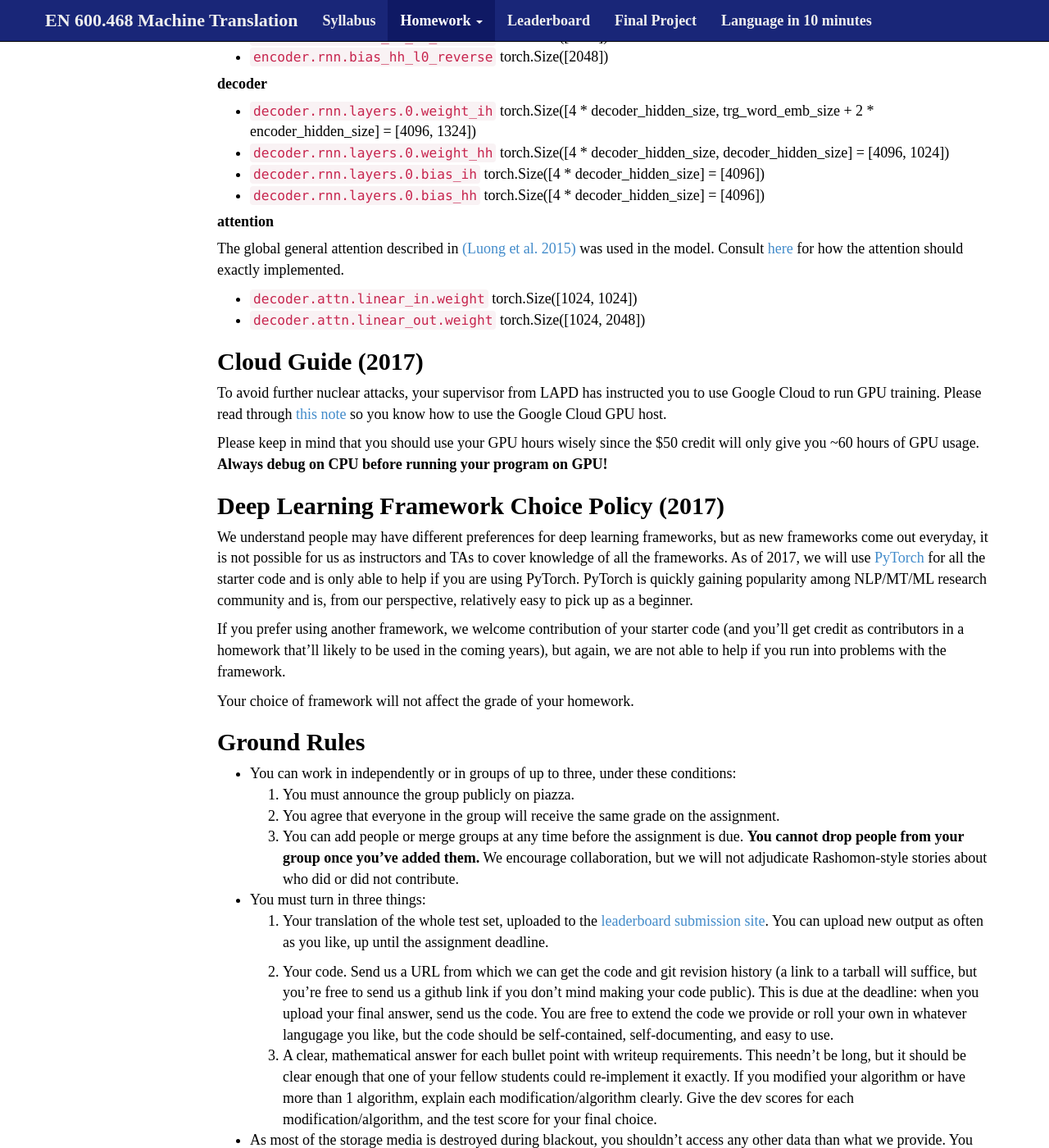
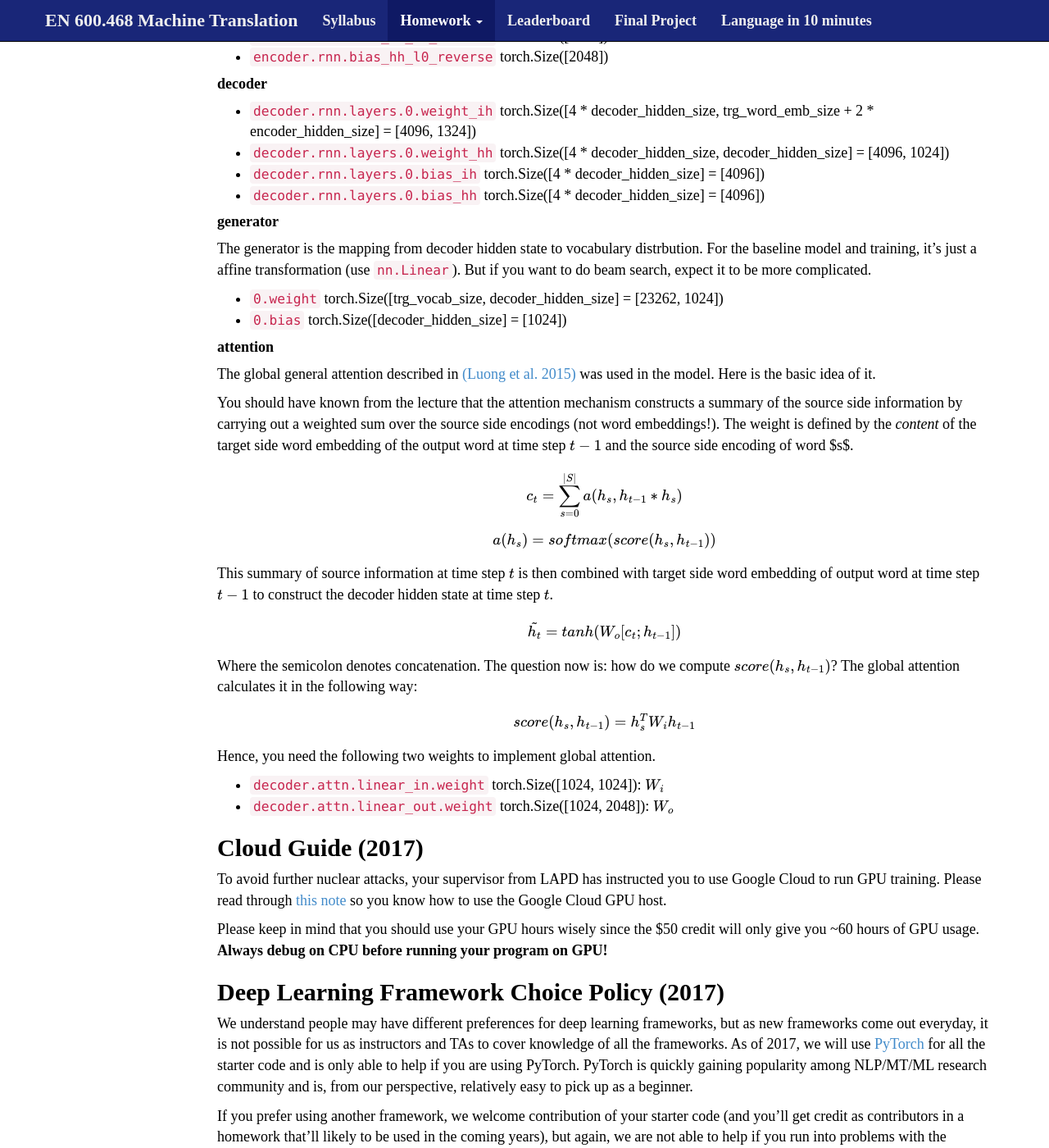
Before and after one commit to mt-class/jhu, a Jekyll site: the page built from nn_hw5.md, in a window 1280 px wide and 1400 px high, scrolled down 1911 px. Shown: the whole window at 82% size. Built offline with Jekyll 4.4.1, drawn with Linux system fonts in a browser that asks for light colours; nearby versions of some CDN libraries; some web fonts are replaced; formulas are drawn with MathJax 3.

Commit message:
add generator weights and Luong attention description

```diff
--- a/nn_hw5.md
+++ b/nn_hw5.md
@@ -70,11 +70,33 @@ The file `model.param` is a Python dictionary that contains the model dump that'
 + `decoder.rnn.layers.0.bias_ih` torch.Size([4 * decoder_hidden_size] = [4096])
 + `decoder.rnn.layers.0.bias_hh` torch.Size([4 * decoder_hidden_size] = [4096])
 
+#### generator
+The generator is the mapping from decoder hidden state to vocabulary distrbution. For the baseline model and training, it's just a affine transformation (use `nn.Linear`). But if you want to do beam search, expect it to be more complicated.
+
++ `0.weight` torch.Size([trg_vocab_size, decoder_hidden_size] = [23262, 1024])
++ `0.bias` torch.Size([decoder_hidden_size] = [1024])
+
 #### attention
-The global general attention described in [(Luong et al. 2015)](https://arxiv.org/pdf/1508.04025.pdf) was used in the model. Consult [here](https://github.com/shuoyangd/OpenNMT-py/blob/en600.468/onmt/modules/GlobalAttention.py) for how the attention should exactly implemented.
+The global general attention described in [(Luong et al. 2015)](https://arxiv.org/pdf/1508.04025.pdf) was used in the model. Here is the basic idea of it.
 
-+ `decoder.attn.linear_in.weight` torch.Size([1024, 1024])
-+ `decoder.attn.linear_out.weight` torch.Size([1024, 2048])
+You should have known from the lecture that the attention mechanism constructs a summary of the source side information by carrying out a weighted sum over the source side encodings (not word embeddings!). The weight is defined by the *content* of the target side word embedding of the output word at time step $$t-1$$ and the source side encoding of word $s$.
+
+$$c_t = \sum_{s=0}^{\mid S\mid} a(h_s, h_{t-1} * h_s)$$
+
+$$a(h_s) = softmax(score(h_s, h_{t-1}))$$
+
+This summary of source information at time step $$t$$ is then combined with target side word embedding of output word at time step $$t-1$$ to construct the decoder hidden state at time step $$t$$.
+
+$$\tilde{h_t} = tanh(W_o [c_t; h_{t-1}])$$
+
+Where the semicolon denotes concatenation. The question now is: how do we compute $$score(h_s, h_{t-1})$$? The global attention calculates it in the following way:
+
+$$score(h_s, h_{t-1}) = h_s^T W_i h_{t-1}$$
+
+Hence, you need the following two weights to implement global attention.
+
++ `decoder.attn.linear_in.weight` torch.Size([1024, 1024]): $$W_i$$
++ `decoder.attn.linear_out.weight` torch.Size([1024, 2048]): $$W_o$$
 
 Cloud Guide (2017)
 --------------
```
